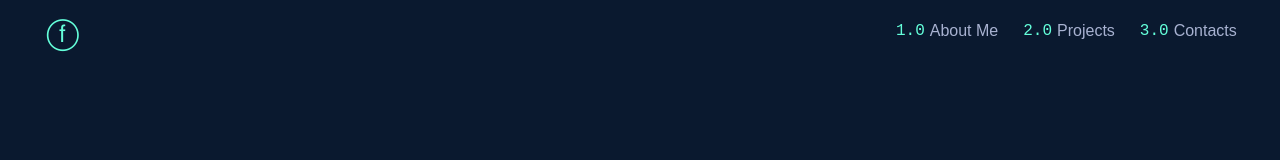
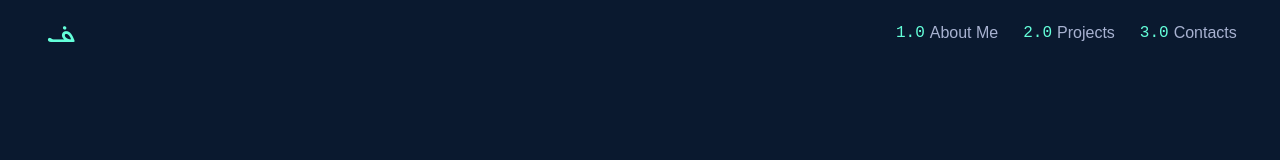
Before and after one commit to Farida-Hamid/Personal-Website, a React (Create React App) app: page / in a window 1280 px wide. Shown: the top 160 px of the page. Built offline with nearby package versions, Linux system fonts and the light colour scheme.

Commit message:
Change logo

```diff
--- a/src/components/Header.js
+++ b/src/components/Header.js
@@ -10,7 +10,7 @@ const Header = () => {
 
   return (
     <nav className="header">
-      <a href="/"><div className="logo">ⓕ</div></a>
+      <a href="/"><div className="logo">&#68316;</div></a>
 
       <div className="nav">
         <a
--- a/src/style/App.css
+++ b/src/style/App.css
@@ -9,6 +9,10 @@
   --basic-background: #0a192f;
   --lightest-navy: #112240;
 }
+
+/* html {
+  scroll-behavior:calc(5);
+} */
 
 p {
   line-height: 27px;
@@ -24,6 +28,7 @@ main {
   width: 80%;
   margin: 15% auto;
   max-width: 1000px;
+  /* scroll-behavior: smooth; */
 }
 
 ul {
--- a/src/style/header.css
+++ b/src/style/header.css
@@ -18,6 +18,7 @@
 .nav {
   display: flex;
   gap: 25px;
+  scroll-behavior:smooth;
 }
 
 .logo {
```
Also changed, not shown: 1 other file (tests, documents, lock files or other folders).
